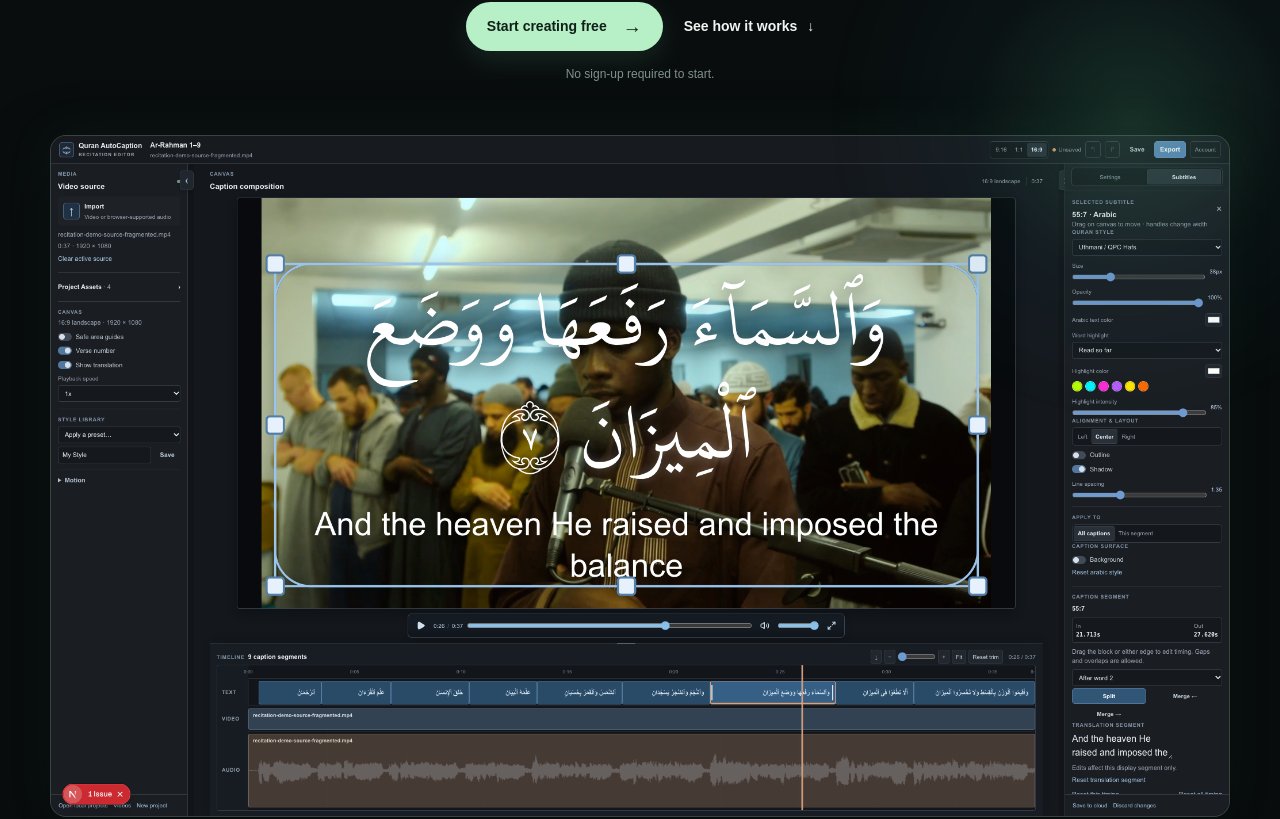
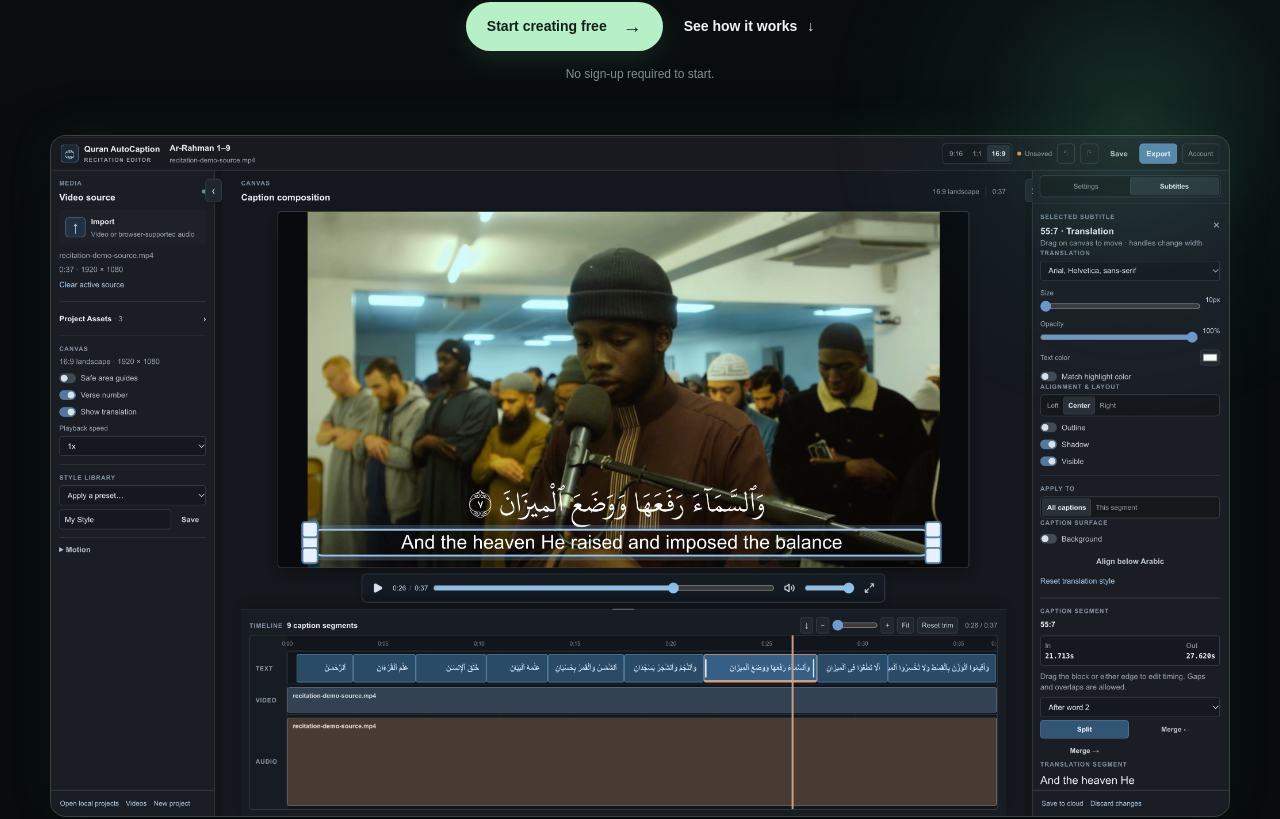
Before and after one commit to mothman0406/quran-video, a Next.js app: page / in a window 1280 px wide. Shown: the part 504-1323 px from the top of the page. Built offline with nearby package versions, Linux system fonts and the light colour scheme; no server answers.

Commit message:
fix: use requested editor screenshot on homepage

```diff
--- a/src/components/landing-page.tsx
+++ b/src/components/landing-page.tsx
@@ -43,7 +43,7 @@ function FinishedVideoExample({ example }: { example: (typeof LANDING_SHOWCASE)[
 }
 
 function EditorScreenshot({ priority = false }: { priority?: boolean }) {
-  return <Image src="/landing/demo/hero-editor.png" alt="QuranCaptions editor with Arabic captions, translation and ayah timeline" width={2048} height={1182} priority={priority} sizes="(max-width: 600px) calc(100vw - 32px), (max-width: 1200px) calc(100vw - 48px), 1200px" />;
+  return <Image src="/landing/demo/editor-real-project.png" alt="QuranCaptions editor showing Arabic captions, English translation, and ayah timeline" width={2048} height={1182} priority={priority} sizes="(max-width: 600px) calc(100vw - 32px), (max-width: 1200px) calc(100vw - 48px), 1200px" />;
 }
 
 export default function LandingPage({ authenticated }: LandingPageProps) {
```
Also changed, not shown: public/landing/demo/editor-real-project.png (added), 2 other files (tests, documents, lock files or other folders).
